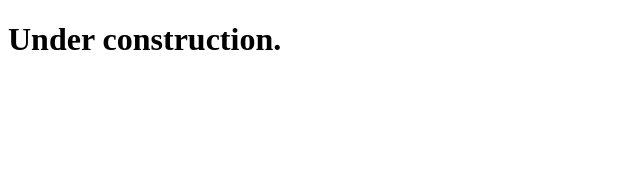
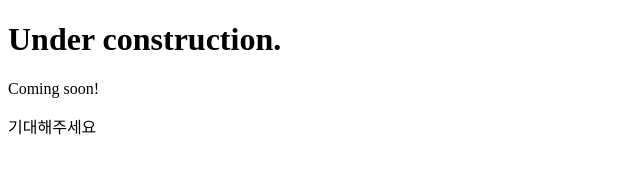
Before and after one commit to chriswin7/site, a plain HTML site: page index.html in a window 1280 px wide. Shown: the whole page, without its empty margins (0-640 px from the left). Drawn offline with Linux system fonts and the light colour scheme.

Commit message:
Update index.html

```diff
--- a/index.html
+++ b/index.html
@@ -3,9 +3,11 @@
   <head>
     <meta charset="UTF-8" />
     <meta name="viewport" content="width=device-width" />
-    <title>Chriswin</title>
+    <title>Chriswin(:</title>
   </head>
   <body>
     <h1>Under construction.</h1>
+    <p>Coming soon!</p>
+    <p>기대해주세요</p>
   </body>
 </html>
```
